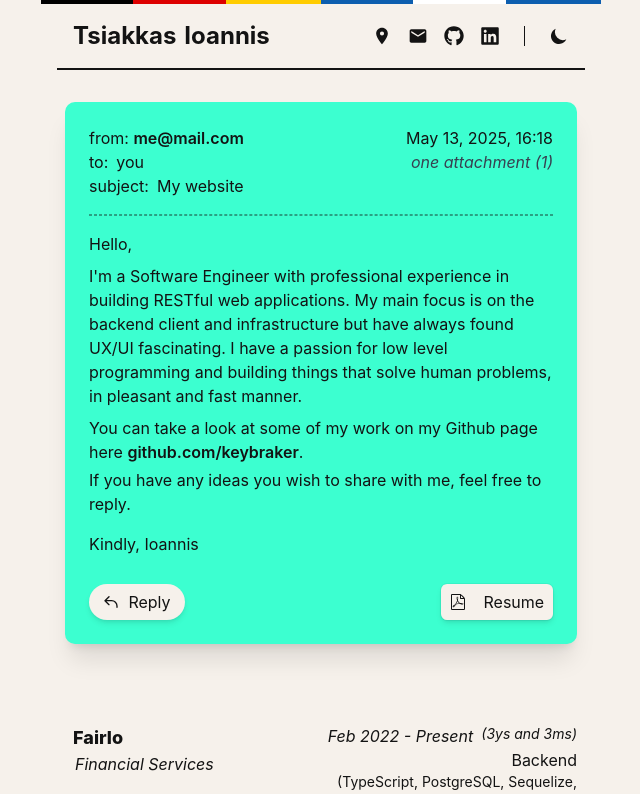
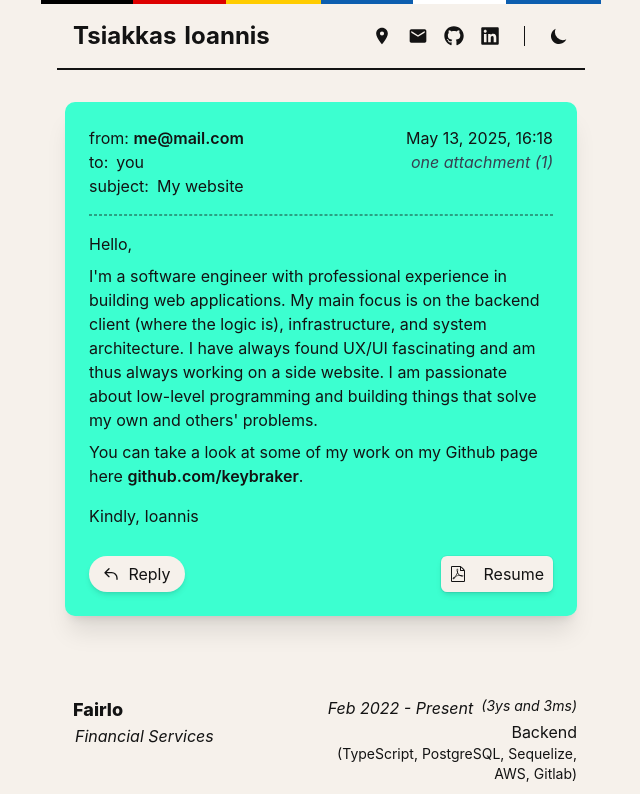
Before and after one commit to keybraker/keybraker.github.io, a Next.js app: page / in a window 1280 px wide. Shown: the top 794 px of the page, without its empty margins (319-959 px from the left). Built offline with nearby package versions, Linux system fonts and the light colour scheme.

Commit message:
Update project documentation

```diff
--- a/src/abilities/email.tsx
+++ b/src/abilities/email.tsx
@@ -84,9 +84,9 @@ export default function Email() {
           </a>
           .
         </p>
-        <p className="mt-1 whitespace-pre-line">
+        {/* <p className="mt-1 whitespace-pre-line">
           If you have any ideas you wish to share with me, feel free to reply.
-        </p>
+        </p> */}
 
         <p className="mt-4">Kindly, Ioannis</p>
       </div>
--- a/src/abilities/projects.tsx
+++ b/src/abilities/projects.tsx
@@ -7,10 +7,31 @@ const projects: ShowcaseType[] = [
     end: null,
     title:
       '<a href="https://github.com/keybraker/skroutz-sponsored-flagger" rel="noopener noreferrer" target="_blank" class="hover:underline">reSkroutzed</a>',
-    info: 'A must-have enhancer for the  website <a href="https://skroutz.gr" rel="noopener noreferrer" target="_blank" class="hover:underline">skroutz.gr</a>.',
+    info: 'A must-have enhancer for the website <a href="https://skroutz.gr" rel="noopener noreferrer" target="_blank" class="hover:underline">skroutz.gr</a>.',
     position: "(TypeScript, Wepback)",
     description: [
-      "More than <b>600+</b> daily active users.",
+      `<table class="w-full border-collapse mb-4">
+        <tr>
+          <th class="pr-1 pb-1 text-start">Firefox</th>
+          <th class="pr-1 pb-1 text-start">Chrome</th>
+        </tr>
+        <tr>
+          <td class="pr-1 pb-1 text-start"><img src="https://img.shields.io/amo/users/reskroutzed" alt="Firefox Add-on Users"/></td>
+          <td class="pr-1 pb-1 text-start"><img src="https://img.shields.io/chrome-web-store/users/amglnkndjeoojnjjeepeheobhneeogcl" alt="Chrome Web Store Users"/></td>
+        </tr>
+        <tr>
+          <td class="pr-1 pb-1 text-start"><img src="https://img.shields.io/amo/v/reskroutzed" alt="Firefox Version"/></td>
+          <td class="pr-1 pb-1 text-start"><img src="https://img.shields.io/chrome-web-store/v/amglnkndjeoojnjjeepeheobhneeogcl" alt="Chrome Web Store Version"/></td>
+        </tr>
+        <tr>
+          <td class="pr-1 pb-1 text-start"><img src="https://img.shields.io/amo/stars/reskroutzed" alt="Firefox Rating"/></td>
+          <td class="pr-1 pb-1 text-start"><img src="https://img.shields.io/chrome-web-store/rating/amglnkndjeoojnjjeepeheobhneeogcl" alt="Chrome Rating"/></td>
+        </tr>
+        <tr>
+          <td class="pr-1 pb-1 pt-2 text-start"><a href="https://addons.mozilla.org/en-US/firefox/addon/reskroutzed" class="border-2 border-gray-300 dark:border-gray-600 px-2 py-1 text-sm bg-gray-100 hover:bg-gray-200 dark:bg-gray-700 dark:hover:bg-gray-800 rounded" rel="noopener noreferrer" target="_blank">Download</a></td>
+          <td class="pr-1 pb-1 pt-2 text-start"><a href="https://chrome.google.com/webstore/detail/reskroutzed/amglnkndjeoojnjjeepeheobhneeogcl" class="border-2 border-gray-300 dark:border-gray-600 px-2 py-1 text-sm bg-gray-100 hover:bg-gray-200 dark:bg-gray-700 dark:hover:bg-gray-800 rounded" rel="noopener noreferrer" target="_blank">Download</a></td>
+        </tr>
+      </table>`,
       "Created and deployed an extension to both Chrome's and Firefox's store.",
       "Used the latest technologies to make deployments fast and of the highest quality.",
       "Open source.",
@@ -24,17 +45,10 @@ const projects: ShowcaseType[] = [
     info: "A fully functional Discord bot.",
     position: "(TypeScript, MongoDB, Mongoose)",
     description: [
+      `<a href="https://portal-bot.xyz/" rel="noopener noreferrer" target="_blank" class="underline text-blue-500 hover:text-blue-700 font-semibold">Documentation</a>`,
       "Open source.",
     ],
   },
-  // {
-  //   start: "2017",
-  //   end: null,
-  //   title:
-  //     '<a href="https://github.com/keybraker/mediarizer" rel="noopener noreferrer" target="_blank" class="hover:underline">Mediarizer</a>',
-  //   info: "A one-step solution to a chronologically organized media library.",
-  //   position: "(C++)",
-  // },
   {
     start: new Date("2023-09-01"),
     end: new Date("2024-02-01"),
--- a/src/pages/index.tsx
+++ b/src/pages/index.tsx
@@ -11,9 +11,10 @@ import Head from "next/head";
 
 const title = "Ioannis Tsiakkas";
 export const description =
-  "I'm a Software Engineer with professional experience in building RESTful web applications. \
-  My main focus is on the backend client and infrastructure but have always found UX/UI fascinating. \
-  I have a passion for low level programming and building things that solve human problems, in pleasant and fast manner.";
+  "I'm a software engineer with professional experience in building web applications. \
+  My main focus is on the backend client (where the logic is), infrastructure, and system architecture. \
+  I have always found UX/UI fascinating and am thus always working on a side website. \
+  I am passionate about low-level programming and building things that solve my own and others' problems.";
 
 const categories: CategoryProps[] = [
   {
```
